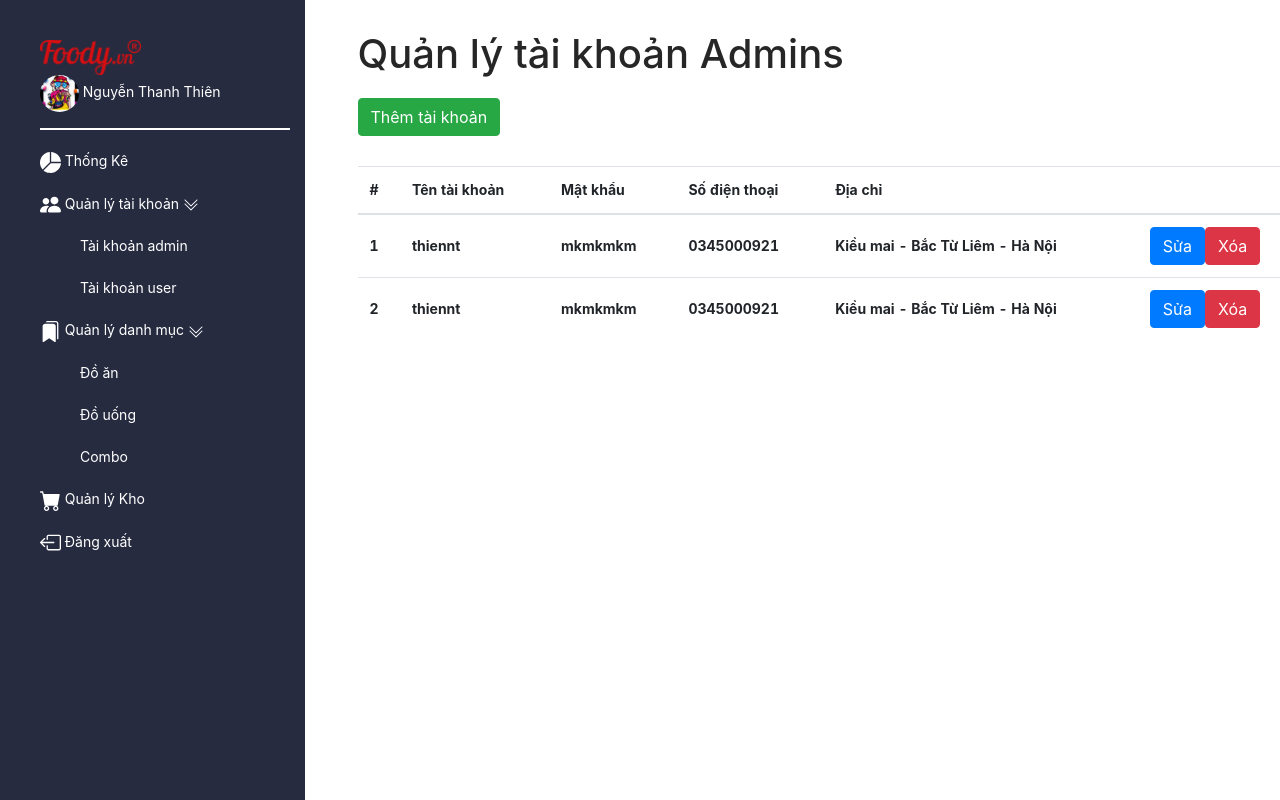
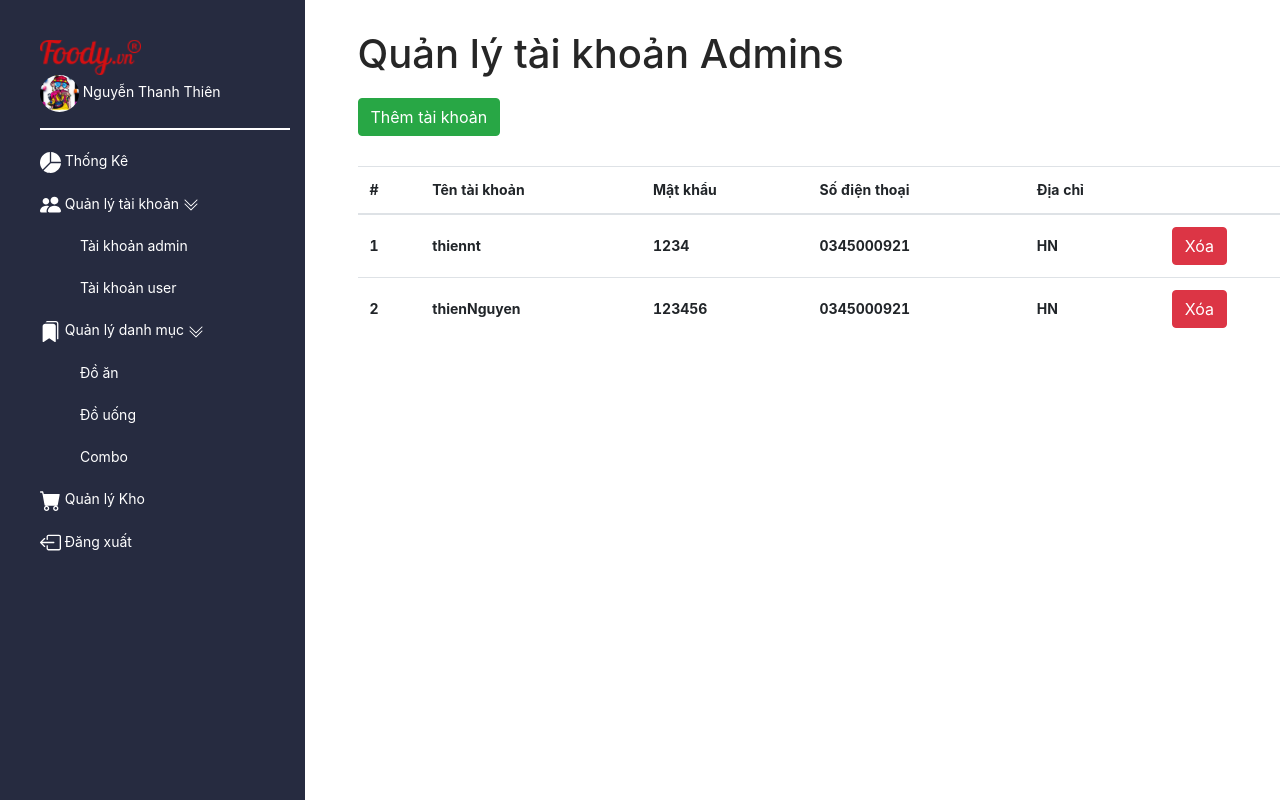
Before and after one commit to Thanhthien0908/Foody-Website, a React (Create React App) app in the folder admin/: page /tai-khoan-admin in a window 1280 px wide. Shown: the top 800 px of the page. Built offline with nearby package versions, Linux system fonts and the light colour scheme; sample sign-in values are in the browser's storage.

Commit message:
update-insert-form-admin

```diff
--- a/admin/src/component/AccAdmin/index.js
+++ b/admin/src/component/AccAdmin/index.js
@@ -1,41 +1,72 @@
 import React,{useState} from 'react';
 import './styles.scss';
-import Form from 'react-bootstrap/Form'
-import Button from 'react-bootstrap/Button'
-import Col from 'react-bootstrap/Col'
+
 const AccAdmin = () => {
     const [openForm, setopenForm] = useState(false);
+    const [dataAccAdmin, setDataAccAdmin] = useState([
+        {
+            username: "thiennt",
+            pass: "1234",
+            sdt: "0345000921",
+            address: "HN"
+        },
+        {
+            username: "thienNguyen",
+            pass: "123456",
+            sdt: "0345000921",
+            address: "HN"
+        }
+    ]);
+    const [objItems, setobjItems] = useState({
+        username: '',
+        pass: '',
+        sdt: '',
+        address: ''
+    });
     const showForm = () =>{
         setopenForm(!openForm);
-        console.log(openForm);
     }
+    const onChange = (e) =>{
+        let target = e.target;
+        let name = target.name;
+        let value = target.value;
+        setobjItems({...objItems,[name]: value});
+    }
+    const onSubmit = (e) =>{
+        e.preventDefault();
+        setDataAccAdmin([...dataAccAdmin,objItems]);
+        // console.log(dataAccAdmin);
+        // localStorage.setItem("accAdmin",JSON.stringify(dataAccAdmin));
+        setobjItems({
+            username: '',
+            pass: '',
+            sdt: '',
+            address: ''
+        })
+    }
+    const onDelete = (index) =>{
+        setDataAccAdmin(dataAccAdmin.splice(0,index).concat(dataAccAdmin.splice(index+1)));
+        console.log(dataAccAdmin);
+    }
+
     return (
         <div className="table-responsive">
             <h1>Quản lý tài khoản Admins</h1>
             <button className="btn btn-success" onClick={showForm}>Thêm tài khoản</button>
-            <Form className={openForm ? "openForm" : "hideForm"}>
-                <Form.Row>
-                    <Form.Group as={Col} controlId="formGridEmail">
-                    <Form.Label>Tên Tài Khoản</Form.Label>
-                    <Form.Control placeholder="Enter Acc" />
-                    </Form.Group>
-                    <Form.Group as={Col} controlId="formGridPassword">
-                    <Form.Label>Mật Khẩu</Form.Label>
-                    <Form.Control type="password" placeholder="Password" />
-                    </Form.Group>
-                </Form.Row>
-                <Form.Group controlId="formGridPhone">
-                    <Form.Label>Số điện thoại</Form.Label>
-                    <Form.Control placeholder="Phone Number" />
-                </Form.Group>
-                <Form.Group controlId="formGridAddress2">
-                    <Form.Label>Địa chỉ</Form.Label>
-                    <Form.Control placeholder="Address" />
-                </Form.Group>
-                <Button variant="danger" type="submit">
-                    Lưu
-                </Button>
-                </Form>
+            {/* <Form className={openForm ? "openForm" : "hideForm"}> */}
+
+            <form onSubmit={onSubmit} className={openForm ? "openForm" : "hideForm"}>
+                <label className="label-input" for="fname">UserName : </label><br />
+                <input className="inputForm" type="text" name="username" value={objItems.username} onChange={onChange}/><br />
+                <label className="label-input" for="fname">Password : </label><br />
+                <input className="inputForm" type="text" name="pass" value={objItems.pass} onChange={onChange}/><br />
+                <label className="label-input" for="fname">Số điện thoại : </label><br />
+                <input className="inputForm" type="text" name="sdt" value={objItems.sdt} onChange={onChange}/><br />
+                <label className="label-input" for="fname">Địa Chỉ : </label><br />
+                <input className="inputForm" type="text" name="address" value={objItems.address} onChange={onChange}/><br />
+                <button type="submit" className="btn-save btn btn-danger">Lưu</button>
+            </form>
+
             <table className="table product-table">
             <thead>
                 <tr>
@@ -48,22 +79,18 @@ const AccAdmin = () => {
                 </tr>
             </thead>
             <tbody>
-                <tr>
-                    <th scope="row">1</th>
-                    <th>thiennt</th>
-                    <th>mkmkmkm</th>
-                    <th>0345000921</th>
-                    <th>Kiều mai - Bắc Từ Liêm - Hà Nội</th>
-                    <th><button className="btn btn-primary">Sửa</button><button className="btn btn-danger">Xóa</button></th>
-                </tr>
-                <tr>
-                    <th scope="row">2</th>
-                    <th>thiennt</th>
-                    <th>mkmkmkm</th>
-                    <th>0345000921</th>
-                    <th>Kiều mai - Bắc Từ Liêm - Hà Nội</th>
-                    <th><button className="btn btn-primary">Sửa</button><button className="btn btn-danger">Xóa</button></th>
-                </tr>
+                {dataAccAdmin.map((item,index) => {
+                    return (
+                        <tr>
+                        <th scope="row">{index+1}</th>
+                        <th>{item.username}</th>
+                        <th>{item.pass}</th>
+                        <th>{item.sdt}</th>
+                        <th>{item.address}</th>
+                        <th><button className="btn btn-danger" onClick={()=>onDelete(index)}>Xóa</button></th>
+                        </tr>
+                    );
+                })}
             </tbody>
             </table>
         </div>
--- a/admin/src/component/AccAdmin/styles.scss
+++ b/admin/src/component/AccAdmin/styles.scss
@@ -14,3 +14,15 @@
 .hideForm{
     display: none;
 }
+.inputForm{
+    outline: none;
+    border: 0.5px solid gray;
+    border-radius: 5px;
+    width: 300px;
+}
+.btn-save{
+    margin-top: 20px;
+}
+.label-input{
+    font-weight: bold;
+}
```
